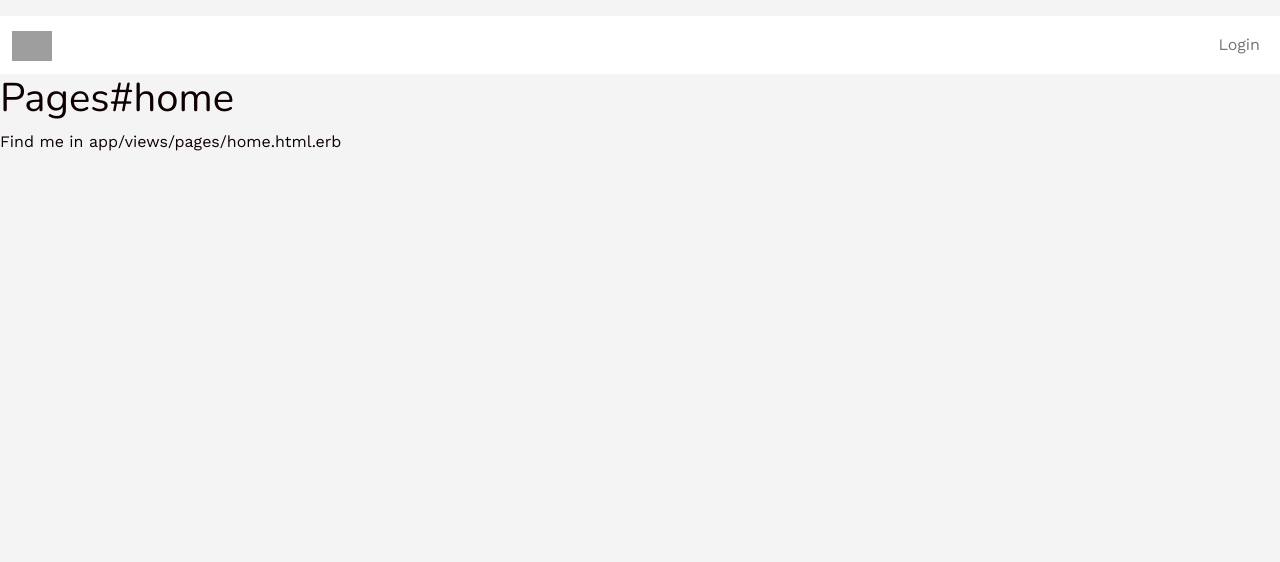
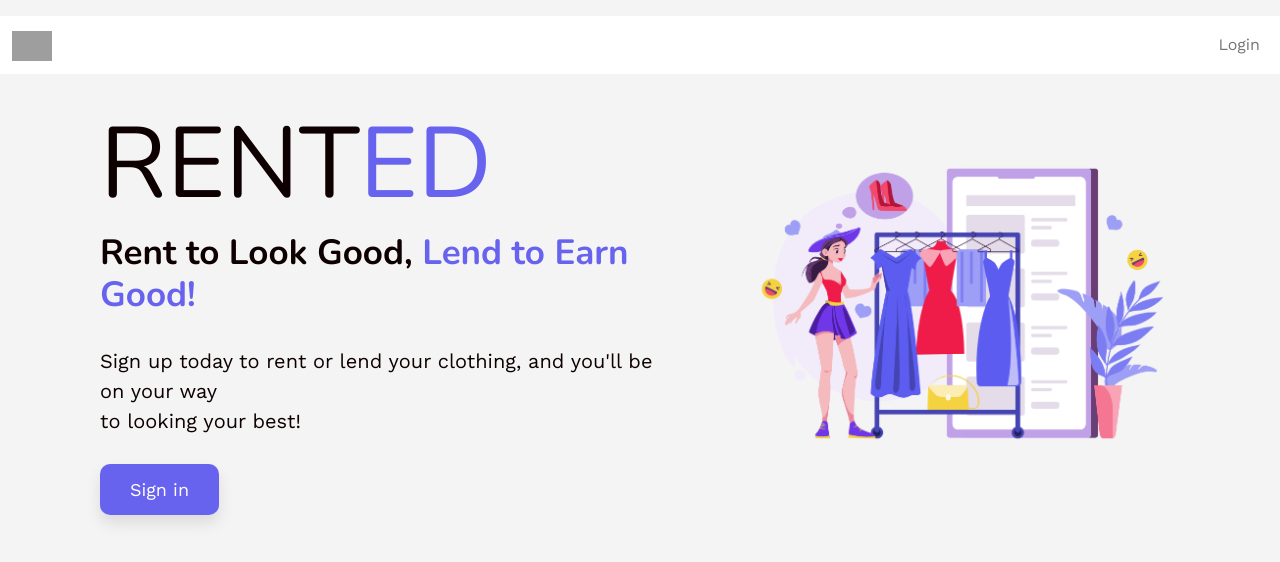
Before and after one commit to shiningmoonsunshine/rented, a Rails app: page / in a window 1280 px wide. Shown: the top 562 px of the page. Run offline with Rails 7, Linux system fonts and the light colour scheme; style sheets or scripts are compiled from the project's sources; some libraries are stand-ins or nearby versions; grey boxes are pictures that could not be loaded.

Commit message:
homepage css and html finished for now

```diff
--- a/app/assets/stylesheets/pages/_home.scss
+++ b/app/assets/stylesheets/pages/_home.scss
@@ -1 +1,62 @@
 // Specific CSS for your home-page
+.body {
+  background-color: white;
+}
+
+.banner {
+  display: flex;
+  align-items: center;
+  margin: 30px;
+}
+
+.left-column, .right-column {
+  flex-basis: 60%;
+}
+
+.left-column {
+  margin-left: 70px;
+}
+
+.right-column img {
+  width: 100%;
+}
+
+.left-column h1 {
+  font-size: 100px;
+}
+
+.left-column h3 {
+  font-size: 35px;
+}
+
+.left-column p {
+  font-size: 20px;
+  margin-top: 30px;
+}
+
+span {
+  color: #6863EF;
+}
+
+.sign-in-btn {
+  margin-top: 40px;
+}
+
+.sign-in-btn a {
+  text-decoration: none;
+  background-color: #6863EF;
+  padding: 15px;
+  padding-left: 30px;
+  padding-right: 30px;
+  color: white;
+  border-radius: 10px;
+  font-size: 18px;
+  cursor: pointer;
+  box-shadow: 0px 8px 15px rgba(0, 0, 0, 0.1);
+}
+
+.sign-in-btn a:hover {
+  background-color: #df3c51;
+  transition: all 0.3s ease 0s;
+  box-shadow: 0px 15px 20px rgba(191, 50, 68, 0.4);
+}
--- a/app/views/pages/home.html.erb
+++ b/app/views/pages/home.html.erb
@@ -1,2 +1,13 @@
-<h1>Pages#home</h1>
-<p>Find me in app/views/pages/home.html.erb</p>
+<div class="banner">
+  <div class="left-column">
+    <h1>RENT<span>ED</span></h1>
+    <h3><strong>Rent to Look Good,<span> Lend to Earn Good!</span></strong></h3>
+    <p>Sign up today to rent or lend your clothing, and you'll be on your way<br>to looking your best!</p>
+    <div class="sign-in-btn">
+      <%= link_to "Sign in", new_user_session_path %>
+    </div>
+  </div>
+  <div class="right-column">
+  <img src="assets/TND_M395_01.png">
+  </div>
+</div>
```
Also changed, not shown: app/assets/images/TND_M395_01.png (added).
